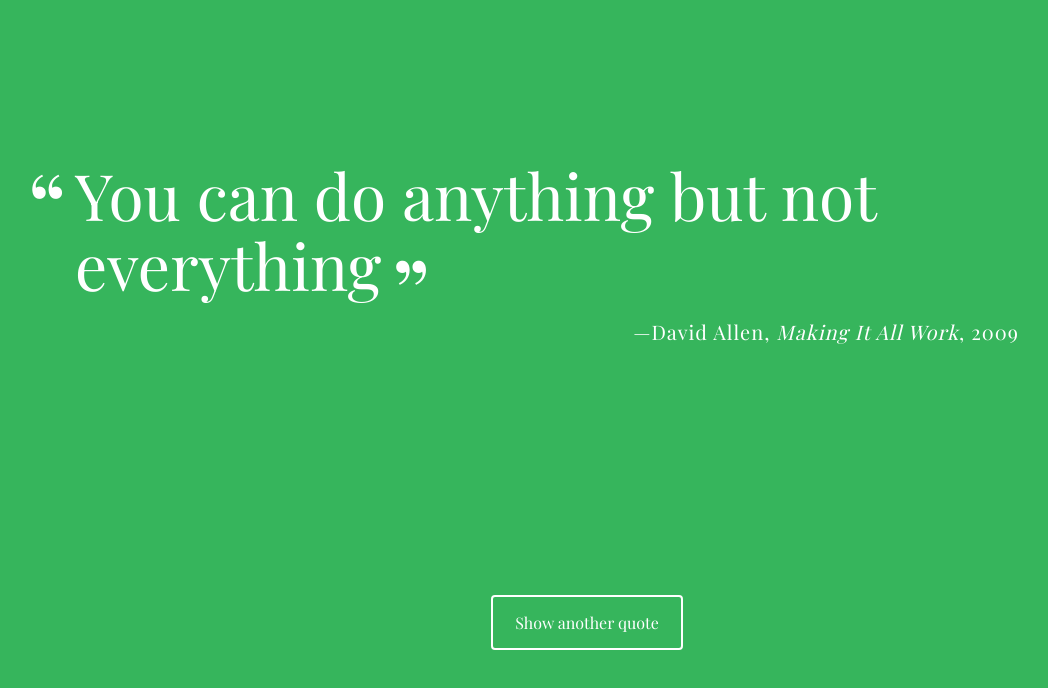
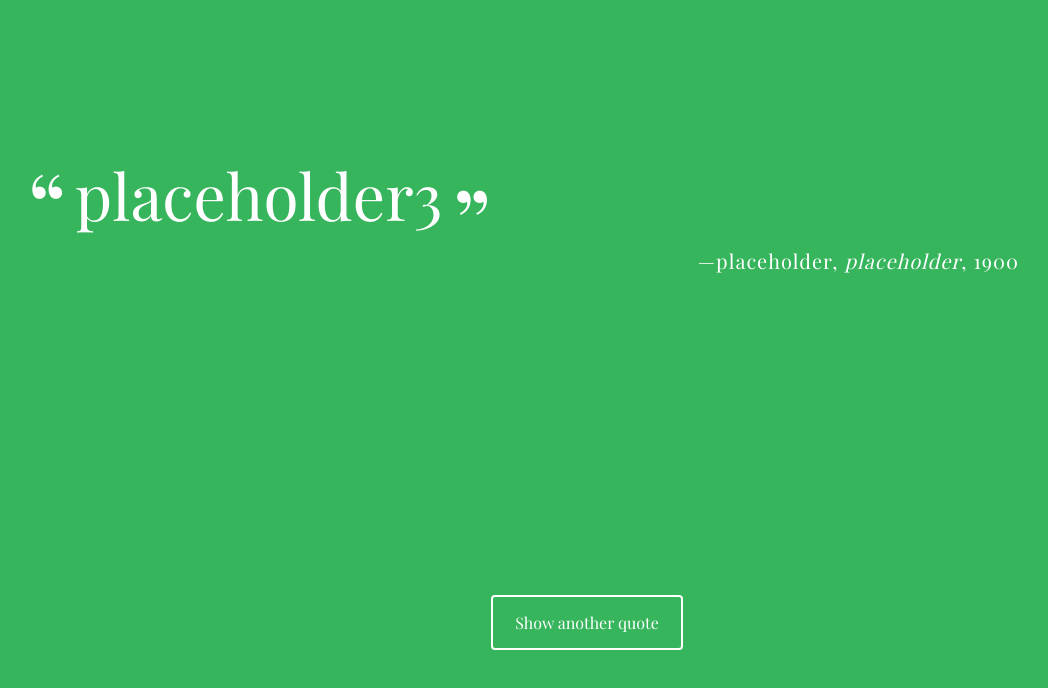
Before and after one commit to jim9112/random-quote-generator, a plain HTML site: page index.html in a window 1280 px wide. Both pictures are taken after a click on the button "Show another quote". Shown: the whole page, without its empty margins (53-1101 px from the left). Drawn offline with nearby package versions, Linux system fonts and the light colour scheme; a web font is replaced by a local one.

Commit message:
initial build done

```diff
--- a/index.html
+++ b/index.html
@@ -10,11 +10,12 @@
 <body>
   <div class="container">
     <div id="quote-box">
-      <p class="quote">You can do anything but not everything</p>
-      <p class="source">David Allen<span class="citation">Making It All Work</span><span class="year">2009</span></p>
+      <!-- <p class="quote">You can do anything but not everything</p>
+      <p class="source">David Allen<span class="citation">Making It All Work</span><span class="year">2009</span></p> -->
     </div>
     <button id="loadQuote">Show another quote</button>
   </div>
+  <script src="js/quoteList.js"></script>
   <script src="js/script.js"></script>
 </body>
 </html>
--- /dev/null
+++ b/js/quoteList.js
@@ -0,0 +1,32 @@
+var quotes = [
+    {
+        quote: 'placeholder1',
+        source: 'placeholder',
+        citation: 'placeholder',
+        date: '1900',
+    },
+    {
+        quote: 'placeholder2',
+        source: 'placeholder',
+        citation: 'placeholder',
+        date: '',
+    },
+    {
+        quote: 'placeholder3',
+        source: 'placeholder',
+        citation: 'placeholder',
+        date: '1900',
+    },
+    {
+        quote: 'placeholder4',
+        source: 'placeholder',
+        citation: 'placeholder',
+        date: '1900',
+    },
+    {
+        quote: 'placeholder5',
+        source: 'placeholder',
+        citation: 'placeholder',
+        date: '1900',
+    }
+];
--- a/js/script.js
+++ b/js/script.js
@@ -1,3 +1,45 @@
 // event listener to respond to "Show another quote" button clicks
 // when user clicks anywhere on the button, the "printQuote" function is called
 document.getElementById('loadQuote').addEventListener("click", printQuote, false);
+
+function print(message) {
+    var div = document.getElementById('output');
+    div.innerHTML = message;
+  }
+
+// generate a random number between 1 and 4
+function randomNum() {
+    return Math.floor(Math.random() * 5 );
+}
+
+
+// test random number
+console.log(randomNum());
+
+
+// pull random quote
+function getRandomQuote(quote) {
+    var quote = quotes[randomNum()];
+    return quote;
+}
+
+// test random quote
+console.log(getRandomQuote());
+
+
+
+// function to print quote
+function printQuote() {
+    var quoteToPrint = getRandomQuote();
+    var display = '<p class="quote">' + quoteToPrint.quote + '</p>';
+    display += '<p class="source">' + quoteToPrint.source;
+    if (quoteToPrint.citation.length > 0){
+        display += '<span class="citation">'+ quoteToPrint.citation + '</span>'
+    }
+    if (quoteToPrint.date.length > 0){
+        display += '<span class="year">'+ quoteToPrint.date + '</span>'
+    }
+     display += '</p>';
+    var div = document.getElementById('quote-box');
+    div.innerHTML = display;
+}
```
